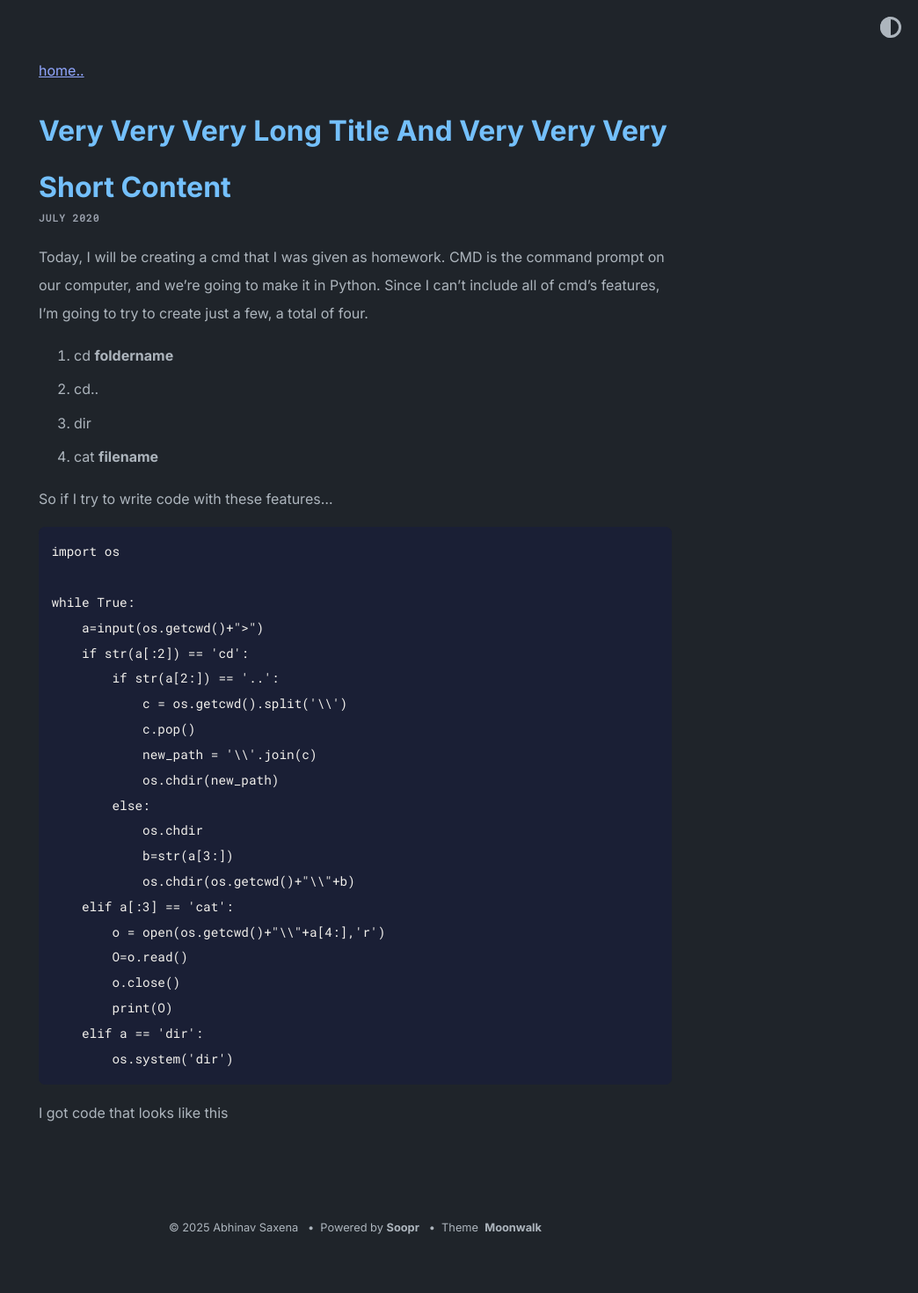
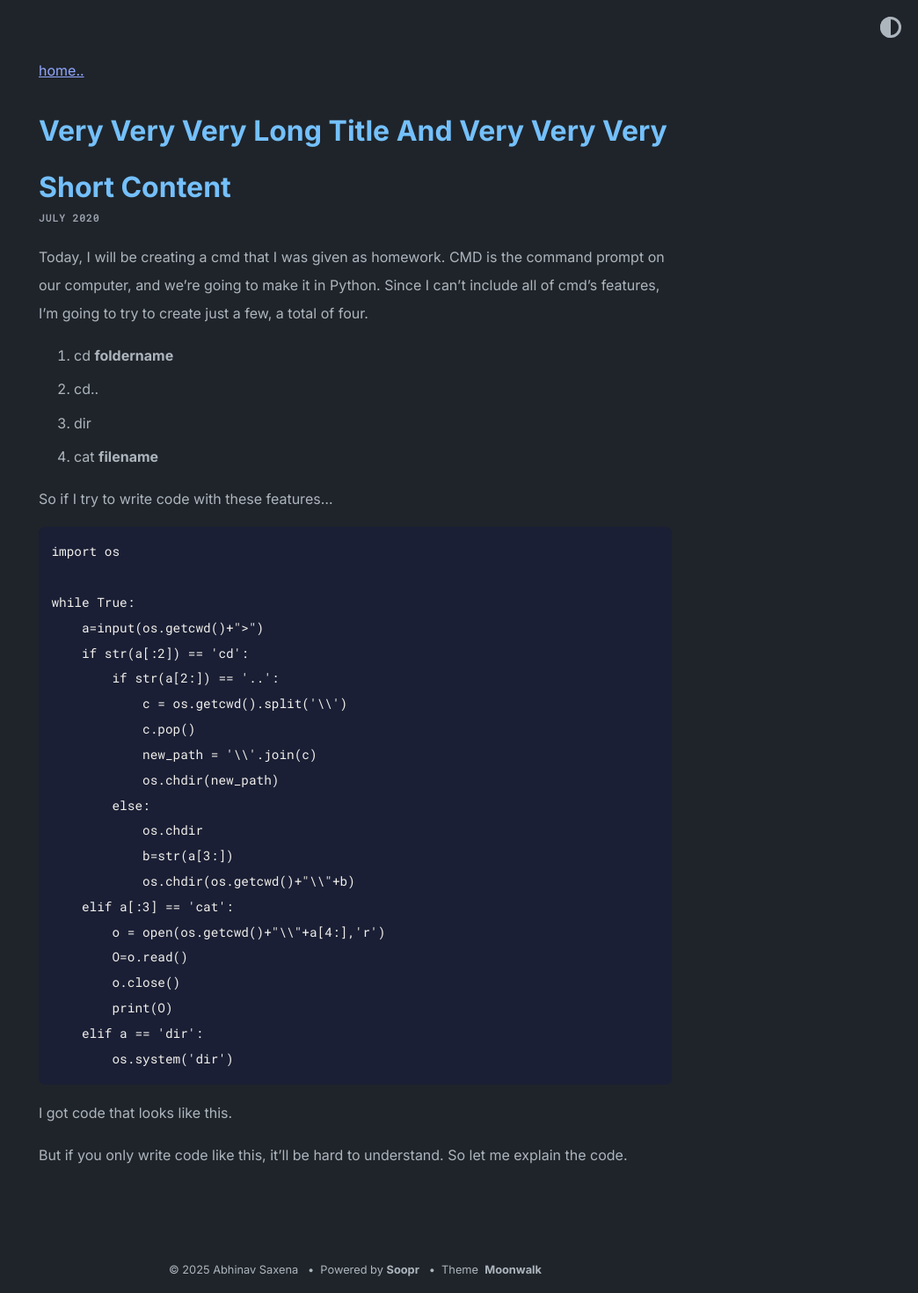
Before and after one commit to leejw4521/leejw4521.github.com, a Jekyll site: the page built from _posts/2020-07-08-very-very-very-long-title-and-very-very-very-short-content.md, in a window 1280 px wide. Shown: the whole page at 88% size, without its empty margins (236-1280 px from the left). Built offline with Jekyll 4.4.1, drawn with Linux system fonts in a browser that asks for light colours; before the commit the page ends 1422 px from its top, so only the background shows below that.

Commit message:
Update 2020-07-08-very-very-very-long-title-and-very-very-very-short-content.md

````diff
--- a/_posts/2020-07-08-very-very-very-long-title-and-very-very-very-short-content.md
+++ b/_posts/2020-07-08-very-very-very-long-title-and-very-very-very-short-content.md
@@ -35,4 +35,6 @@ while True:
         os.system('dir')
 ```
 
-I got code that looks like this
+I got code that looks like this.
+
+But if you only write code like this, it’ll be hard to understand. So let me explain the code.
````
